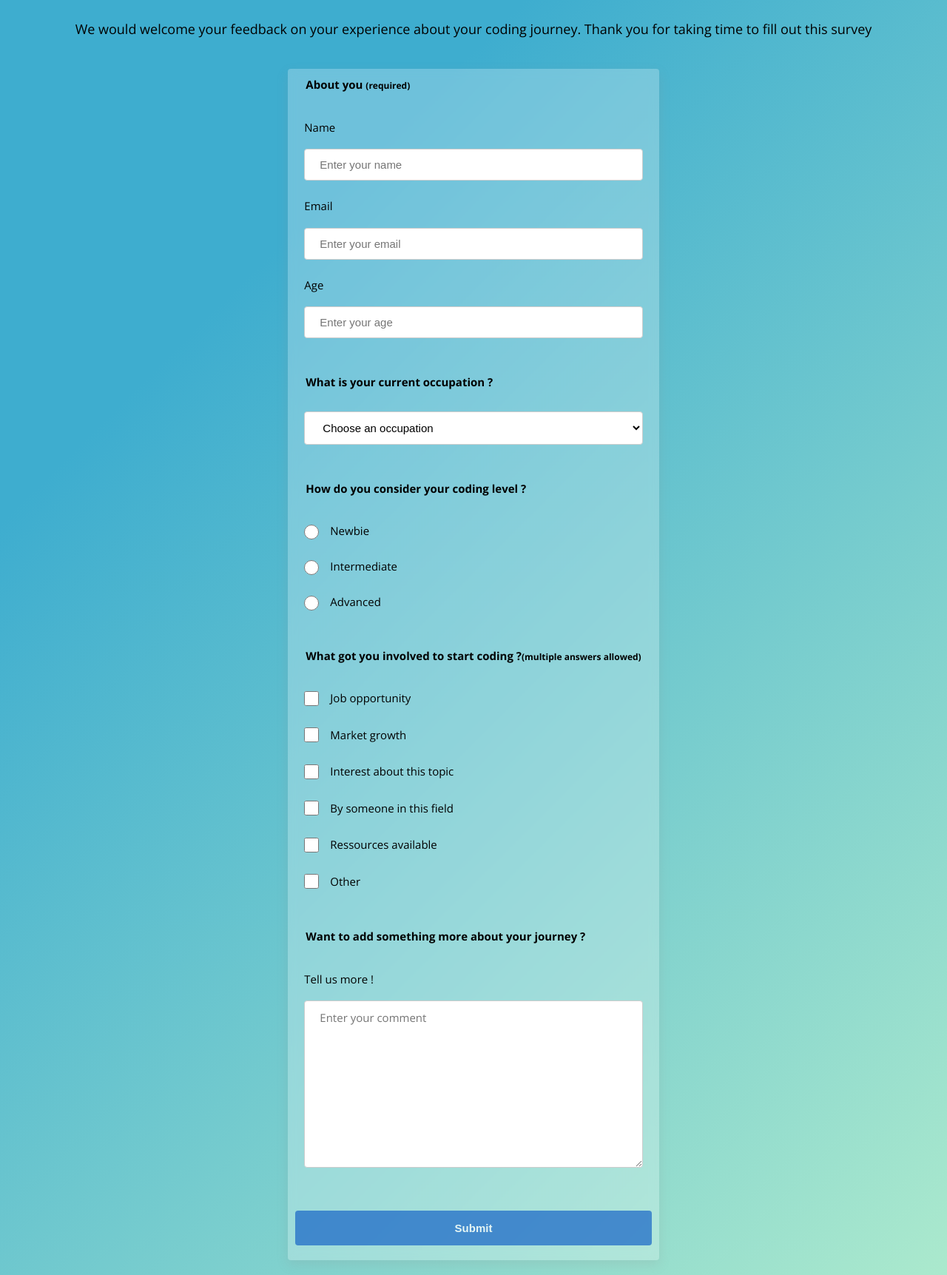
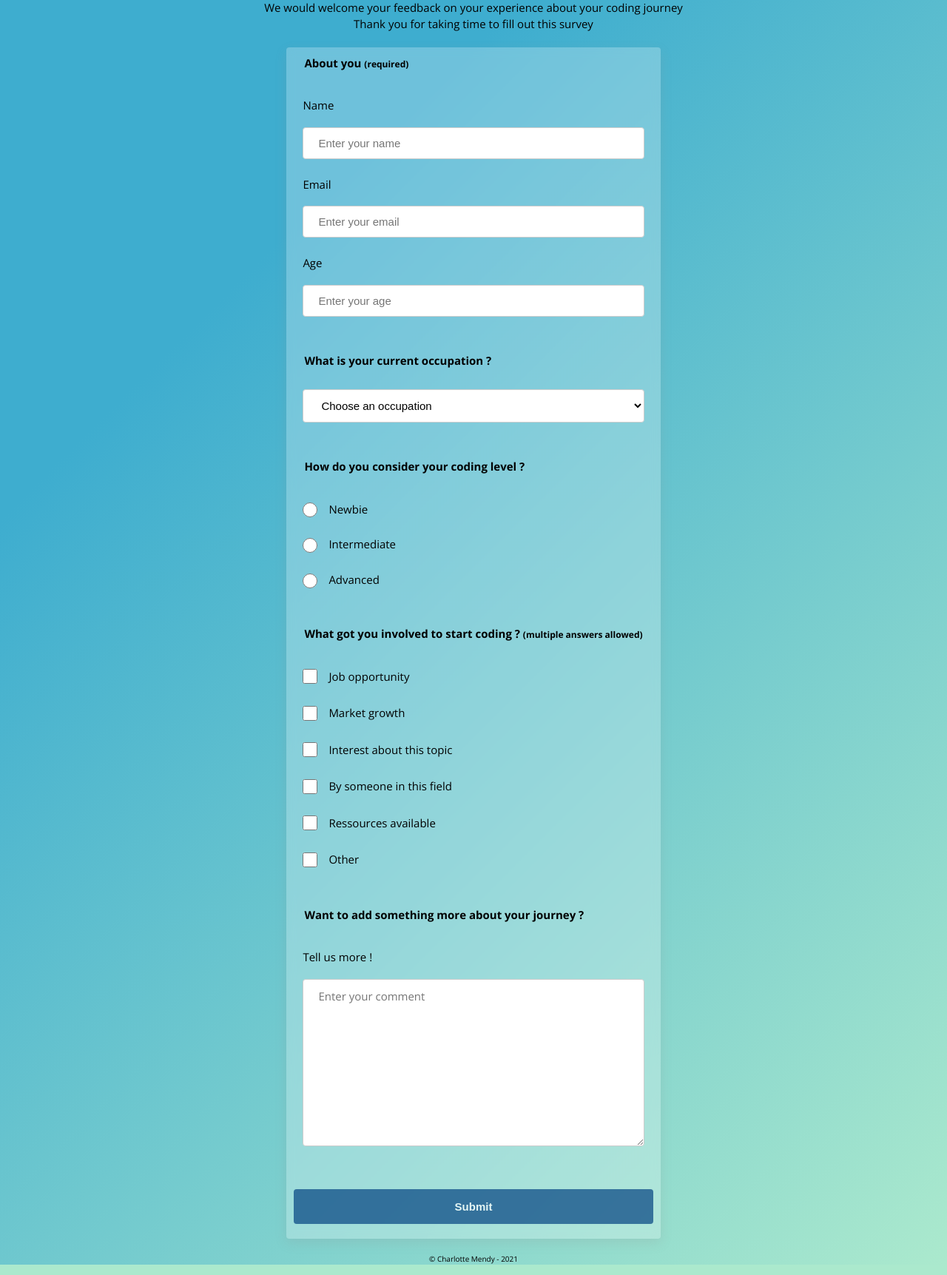
Before and after one commit to Charlotte-Mendy/FCC-Survey-Form, a plain HTML site: page index.html in a window 1280 px wide. Shown: the part 99-1822 px from the top of the page at 74% size. Drawn offline with nearby package versions, Linux system fonts and the light colour scheme.

Commit message:
Add last changes in index.html & style.css

```diff
--- a/index.html
+++ b/index.html
@@ -12,7 +12,7 @@
 <body>
     <header id="header">
         <h1 id="title">Coding journey survey</h1>
-        <p id="description">We would welcome your feedback on your experience about your coding journey. Thank you for taking time to fill out this survey</p>
+        <p id="description">We would welcome your feedback on your experience about your coding journey<br>Thank you for taking time to fill out this survey</p>
     </header>
     <main id="main">
         <form action="" method="post" id="survey-form">
@@ -45,7 +45,7 @@
                     <label for="advanced" class="hovered"><input type="radio" id="advanced" name="level" value="Advanced">Advanced</label>
                 </fieldset>
                 <fieldset id="form-group">
-                    <legend>What got you involved to start coding ?<span class="hint">(multiple answers allowed)</span></legend>
+                    <legend>What got you involved to start coding ? <span class="hint">(multiple answers allowed)</span></legend>
                     <label for="opportunity" class="hovered"><input type="checkbox" id="opportunity" name="influence" value="Opportunity">Job opportunity</label>
                     <label for="market" class="hovered"><input type="checkbox" id="market" name="influence" value="Market">Market growth</label>
                     <label for="interest" class="hovered"><input type="checkbox" id="interest" name="influence" value="Interest">Interest about this topic</label>
@@ -64,6 +64,6 @@
             </div>
         </form>
     </main>
-    <footer id="footer"></footer>
+    <footer id="footer">&copy Charlotte Mendy - 2021</footer>
 </body>
 </html>
--- a/styles/style.css
+++ b/styles/style.css
@@ -1,5 +1,3 @@
-/* font-family: 'Montserrat' sans-serif;*/
-
 /* General*/
 html {
     font-size: 10px;
@@ -14,8 +12,6 @@ body {
     background-size: 100%;
     box-sizing: border-box;
     line-height: 1.5;
-    padding: 1rem;
-
 }
 
 #header,
@@ -23,9 +19,7 @@ body {
     display: flex;
     flex-direction: column;
     align-items: center;
-    padding: 1rem;
     margin: auto;
-
 }
 
 .wrapper {
@@ -49,12 +43,11 @@ body {
 }
 
 #title {
-    font-size: 3rem;
+    font-size: 2.5rem;
 }
 
 #description {
-    font-size: 1.8rem;
-
+    font-size: 1.5rem;
 }
 
 /* Form groups */
@@ -130,7 +123,7 @@ textarea {
 /* Submit */
 #submit {
     width: 100%;
-    background-color: #1864c7;
+    background-color: #044281;
     opacity: 0.7;
     color: white;
     font-weight: bold;
@@ -147,18 +140,17 @@ textarea {
     opacity: 1;
 }
 
+/* Footer */
+#footer {
+    font-size: 1rem;
+    text-align: center;
+    margin-top: 2rem;
+}
+
 /* Media queries */
 @media (max-width: 768px) {
     #header,
     #main {
-        width: 75%;
-    }
-
-    #title {
-        font-size: 2rem;
-    }
-
-    #description {
-        font-size: 1.2rem;
+        width: 90%;
     }
 }
```
